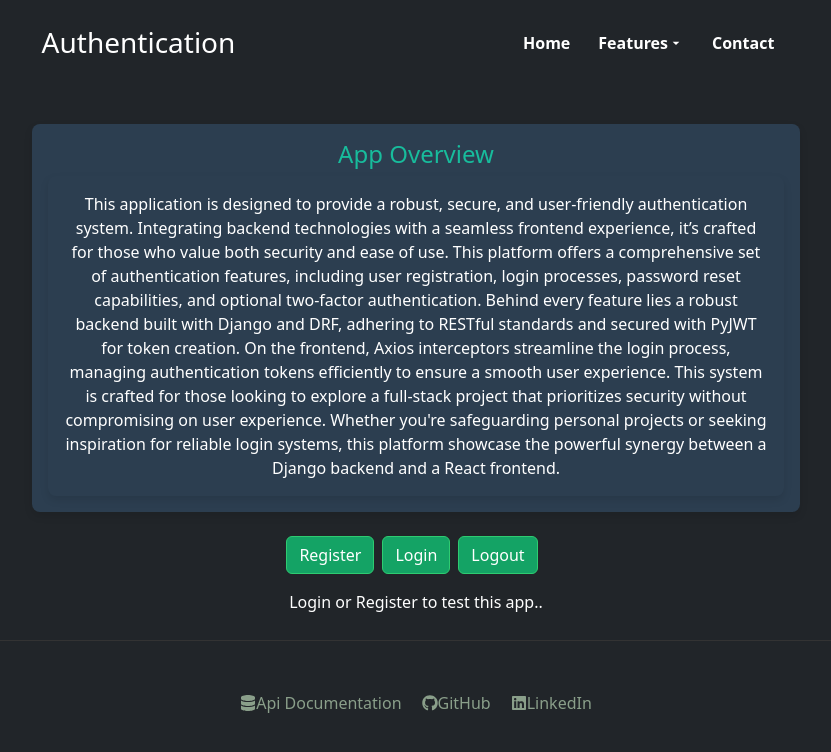
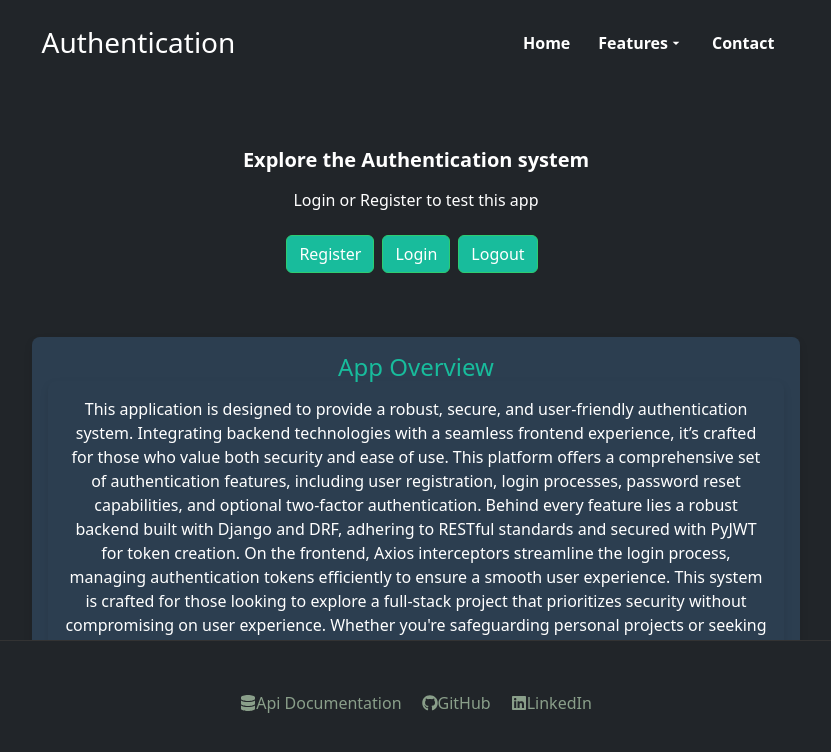
Before and after one commit to anthonynarine/AuthFlow, a React (Create React App) app in the folder react-auth/: page / in a window 1280 px wide. Shown: the top 752 px of the page, without its empty margins (224-1055 px from the left). Built offline with nearby package versions, Linux system fonts and the light colour scheme; no server answers.

Commit message:
updated the css for home page

```diff
--- a/react-auth/src/components/Home/Home.css
+++ b/react-auth/src/components/Home/Home.css
@@ -1,7 +1,4 @@
 
-/* Home.css */
-
-/* Add this style to space out the header content */
 .cover-container {
   display: flex;
   flex-direction: column;
@@ -66,15 +63,82 @@
   border-radius: 8px;
   box-shadow: 0 4px 8px rgba(0, 0, 0, 0.1);
   max-width: 800px;
-    margin: 0rem auto;
+  text-align: center;
+  margin-top: 4rem;
+}
+
+.intro-container h4 {
+  color: #18bc9c;
+  margin-bottom: -4rem;
+}
+.intro-container p {
+  color: white; /* Sets the text color */
+}
+
+/* Style for the entire section */
+.auth-section {
+  margin-top: 2rem;
+  color: #FFF;
   text-align: center;
 }
 
-  .intro-container h4 {
-    color: #18bc9c; /* Sets the text color */
+/* Style for the header within the section */
+.auth-section h5 {
+  margin-bottom: 0rem;
+  font-weight: bold;
+  /* color: #18bc9c; */
 }
-  .intro-container p {
-    color: white; /* Sets the text color */
+
+/* Style for the message container */
+.auth-section .message {
+  display: flex;
+  justify-content: center;
+  align-items: center;
+  margin-bottom: .5rem; /* Space before the buttons */
+}
+
+/* Style for the blinking dots */
+.auth-section .blinking-dot {
+  animation: blink-animation 1.5s infinite;
+  margin-left: 5px;
+}
+
+/* Keyframes for blinking effect */
+@keyframes blink-animation {
+  50% {
+    opacity: 0;
+  }
+}
+
+/* Style for the buttons */
+.auth-section .btn {
+  margin-right: 0.5rem; /* Adjust space between buttons */
+}
+
+.auth-section .btn:last-child {
+  margin-right: 0; /* Removes margin from the last button */
+}
+
+
+.white-text {
+  color: white;
+}
+
+.btn-custom-color {
+  background-color: #18bc9c;;
+  border-color: #2ecc71;
+  color: #ffffff;
+}
+
+.btn-custom-color:hover {
+  background-color: #2ecc71;
+  border-color: #908585;
+  color: #fff;
+}
+
+.message {
+  color: white;
+  padding-bottom: 15px;
 }
 
 .footer-container {
@@ -83,35 +147,11 @@
   margin-bottom: 20rem;
 }
 
-
-.white-text {
-    color: white; /* Set the text color to white */
-  }
-
-
-  .btn-custom-color {
-    background-color: #14a365; /* Dark green background */
-    border-color: #2ecc71;; /* Dark green border */
-    color: #ffffff; /* White text color for contrast */
-  }
-
-  .btn-custom-color:hover {
-    background-color: #2ecc71;; /* Slightly darker green on hover for a visual effect */
-    border-color: #908585;
-    color: #fff;
-  }
-
-  .message {
-    color: white;
-    padding-top: 1rem;
-  }
-
 .api-link {
-    /* text-decoration: none; */
-    color: rgb(138, 159, 138); /* or any color you prefer */
+  color: rgb(138, 159, 138);
 }
 
 .api-link:hover {
-    color: rgb(35, 116, 66) ; /* Change to the color you want on hover */
-    text-decoration: underline; /* Example effect: underline on hover */
+  color: rgb(35, 116, 66) ;
+  text-decoration: underline;
 }
--- a/react-auth/src/components/Home/HomePage.jsx
+++ b/react-auth/src/components/Home/HomePage.jsx
@@ -9,10 +9,9 @@ function HomePage() {
   const [isDropdownOpen, setIsDropdownOpen] = useState(false);
 
   const toggleDropdownMenu = () => {
-    console.log("drawer toggled")
+    console.log("drawer toggled");
     setIsDropdownOpen(!isDropdownOpen);
   };
-
 
   const { logout, getUser, message } = useAuth();
 
@@ -37,27 +36,24 @@ function HomePage() {
           </nav>
         </div>
       </header>
-
       <main className="px-3 main-container centered-paragraph">
-        <div className="intro-container">
-          <h4 className="white-text">App Overview</h4>
-          <p className="intro-container">
-            This application is designed to provide a robust, secure, and user-friendly authentication system. Integrating backend technologies with a seamless frontend experience, it’s crafted for those who value both security and ease of use. This platform offers a comprehensive set of authentication features, including user registration, login processes, password reset capabilities, and optional two-factor authentication. Behind every feature lies a robust backend built with Django and DRF, adhering to RESTful standards and secured with PyJWT for token creation. On the frontend, Axios interceptors streamline the login process, managing authentication tokens efficiently to ensure a smooth user experience. This system is crafted for those looking to explore a full-stack project that prioritizes security without compromising on user experience. Whether you're safeguarding personal projects or seeking inspiration for reliable login systems, this platform showcase the powerful synergy between a Django backend and a React frontend.
-          </p>
-        </div>
-        <div className="mt-4">
+        <div className="auth-section mt-4">
+          <h5 className="text-center mb-3 white-text">Explore the Authentication system</h5>
+          <div className="message">
+            {message}
+            {/* Optionally include blinking dots here if they serve a purpose */}
+          </div>
           <Link to="/register" className="btn btn-custom-color me-2">Register</Link>
           <Link to="/login" className="btn btn-custom-color me-2">Login</Link>
           <button className="btn btn-custom-color me-2" onClick={handleLogout}>Logout</button>
         </div>
-        <div className="message">
-          {message}
-          <span className="blinking-dot">.</span>
-          <span className="blinking-dot">.</span>
+        <div className="intro-container">
+          <h4 className="white-text">App Overview</h4>
+          <p className="intro-container">
+            This application is designed to provide a robust, secure, and user-friendly authentication system. Integrating backend technologies with a seamless frontend experience, it’s crafted for those who value both security and ease of use. This platform offers a comprehensive set of authentication features, including user registration, login processes, password reset capabilities, and optional two-factor authentication. Behind every feature lies a robust backend built with Django and DRF, adhering to RESTful standards and secured with PyJWT for token creation. On the frontend, Axios interceptors streamline the login process, managing authentication tokens efficiently to ensure a smooth user experience. This system is crafted for those looking to explore a full-stack project that prioritizes security without compromising on user experience. Whether you're safeguarding personal projects or seeking inspiration for reliable login systems, this platform showcases the powerful synergy between a Django backend and a React frontend.
+          </p>
         </div>
       </main>
-
-
     </div>
   );
 }
```
Lines whose indentation alone changed are shown as unchanged.
